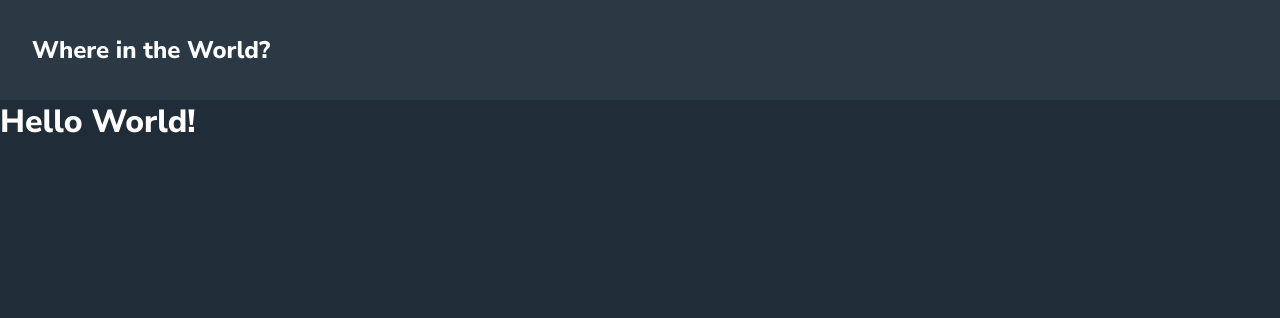
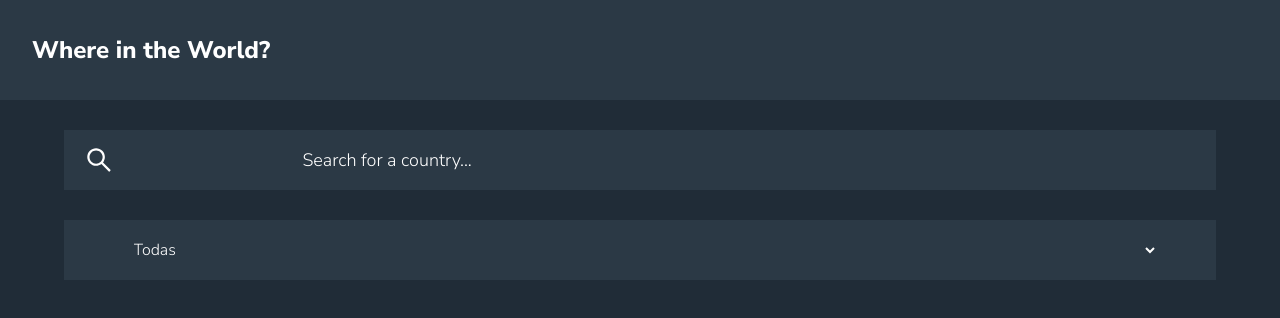
Before and after one commit to OJailson17/where-in-the-world, a Next.js app: page / in a window 1280 px wide. Shown: the top 318 px of the page. Built offline with nearby package versions, Linux system fonts and the light colour scheme.

Commit message:
adding filter section

```diff
--- a/package.json
+++ b/package.json
@@ -13,6 +13,8 @@
     "next": "12.0.7",
     "react": "17.0.2",
     "react-dom": "17.0.2",
+    "react-icons": "^4.3.1",
+    "react-select": "^5.2.1",
     "sass": "^1.44.0"
   },
   "devDependencies": {
--- /dev/null
+++ b/src/components/Filter/index.tsx
@@ -0,0 +1,25 @@
+import { AiOutlineSearch } from "react-icons/ai";
+import styles from "./styles.module.scss";
+
+export function FilterArea() {
+  return (
+    <div className={styles.container}>
+      <div>
+        <AiOutlineSearch className={styles.searchIcon} />
+        <input type="text" placeholder="Search for a country..." />
+      </div>
+      <div className={styles.selectContainer}>
+        <select name="regions" id="regions">
+          <option value="filter" defaultValue="Todas">
+            Todas
+          </option>
+          <option value="africa">África</option>
+          <option value="africa">América</option>
+          <option value="africa">Ásia</option>
+          <option value="africa">Europa</option>
+          <option value="africa">Oceania</option>
+        </select>
+      </div>
+    </div>
+  );
+}
--- /dev/null
+++ b/src/components/Filter/styles.module.scss
@@ -0,0 +1,57 @@
+.container {
+  display: flex;
+  flex-direction: column;
+  align-items: stretch;
+  justify-content: center;
+  width: 90%;
+  //   background-color: red;
+  margin: 0 auto;
+  margin-top: 30px;
+
+  & > div {
+    margin-bottom: 30px;
+    display: flex;
+    align-items: center;
+    justify-content: space-between;
+    background-color: var(--azul-escuro-800);
+
+    input {
+      width: 80%;
+      height: 60px;
+      padding: 0 0.5rem;
+      border: none;
+      background-color: var(--azul-escuro-800);
+      color: var(--white);
+      outline: none;
+      font-size: 18px;
+
+      &::placeholder {
+        color: var(--white);
+      }
+    }
+
+    .searchIcon {
+      font-size: 30px;
+      margin-left: 20px;
+    }
+  }
+
+  .selectContainer {
+    background-color: var(--azul-escuro-800);
+    display: flex;
+    align-items: center;
+    justify-content: center;
+
+    select {
+      width: 90%;
+      height: 60px;
+      margin: 0 auto;
+      background-color: var(--azul-escuro-800);
+      color: var(--white);
+      padding: 0rem 0.5rem;
+      outline: 0;
+      border: 0;
+      font-size: 1rem;
+    }
+  }
+}
--- a/src/pages/index.tsx
+++ b/src/pages/index.tsx
@@ -1,3 +1,5 @@
+import { FilterArea } from "../components/Filter";
+
 export default function Home() {
-  return <h1>Hello World!</h1>;
+  return <FilterArea />;
 }
```
Also changed, not shown: 1 other file (tests, documents, lock files or other folders).
